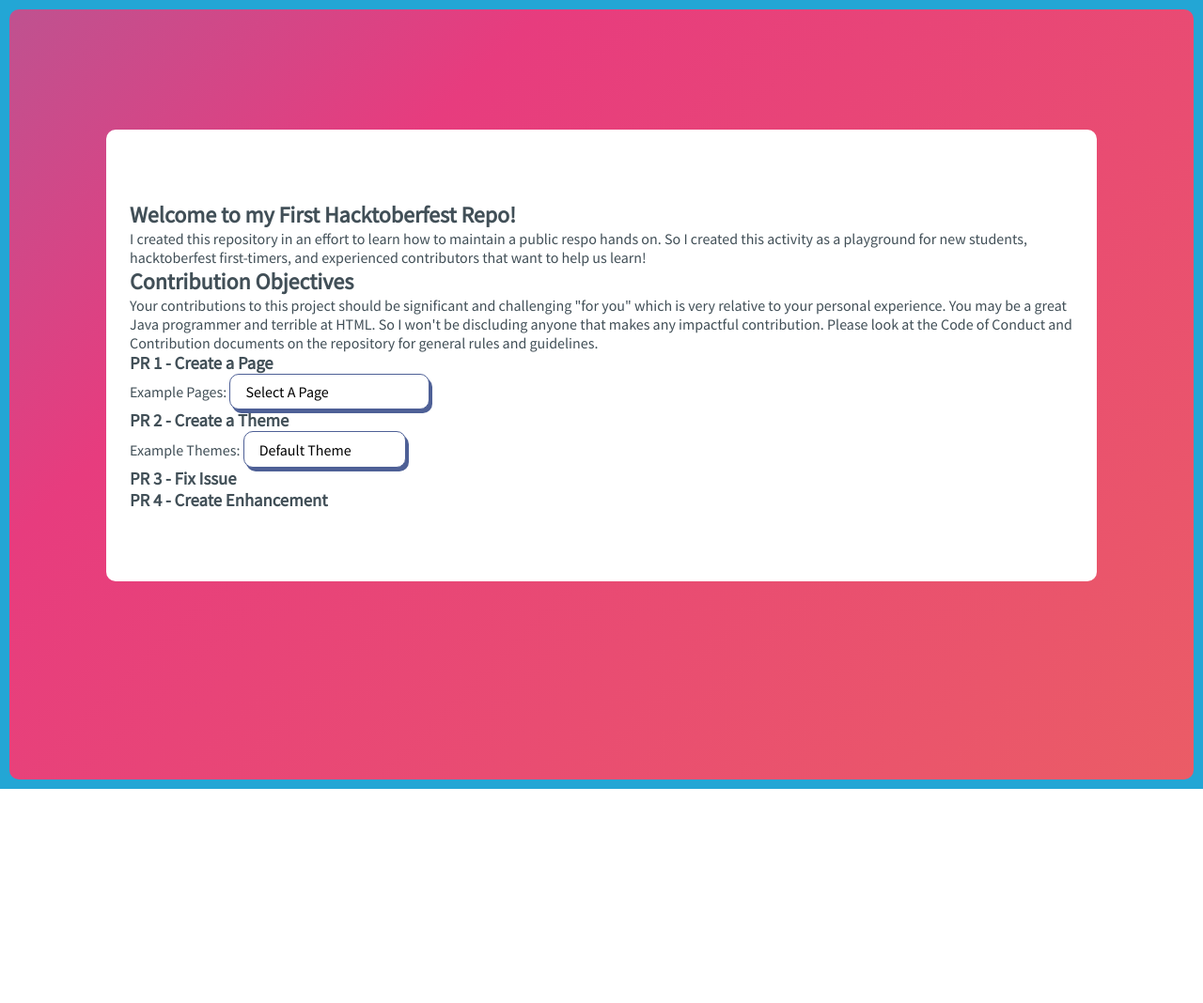
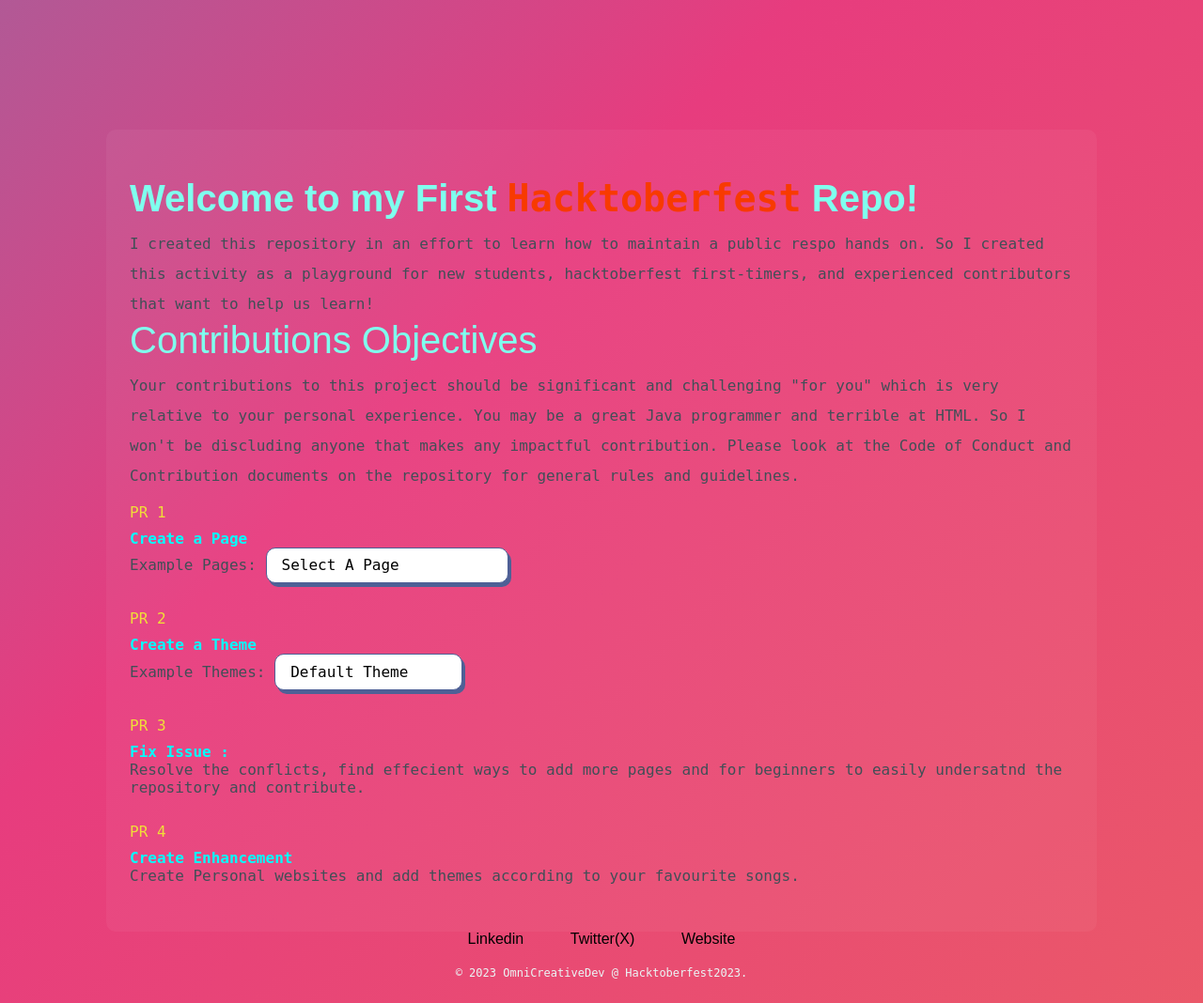
Before and after one commit to omicreativedev/ThemeSwitcher, a PHP site: page / in a window 1280 px wide. Shown: the whole page at 94% size. Before the commit the page ends 840 px from the top, so only its background shows below. Run offline with PHP 8.4, Linux system fonts and the light colour scheme.

Commit message:
First Commit

```diff
--- a/index.html
+++ b/index.html
@@ -14,44 +14,67 @@
 </head>
 <body>
  <div class="profile-content">
- <div class="page-main">
+ <div class="page-main" >
 
     <main>
-        <h2>Welcome to my First Hacktoberfest Repo!</h2>
-        <p>I created this repository in an effort to learn how to maintain a public respo hands on. So I created this activity as a playground for new students, hacktoberfest first-timers, and experienced contributors that want to help us learn!</p>
-<h2>Contribution Objectives</h2>
-<p>Your contributions to this project should be significant and challenging "for you" which is very relative to your personal experience. You may be a great Java programmer and terrible at HTML. So I won't be discluding anyone that makes any impactful contribution. Please look at the Code of Conduct and Contribution documents on the repository for general rules and guidelines.</p>
+        <h2 class="heading"><span style="color:rgb(127, 255, 238) ; "><strong>Welcome to my First</strong></span> <span style="color: rgb(248, 58, 0); font-family: JetBrains Mono, monospace;"><strong>Hacktoberfest</strong></span> <span style="color: rgb(127, 255, 238);"><strong>Repo!</strong></span></h2>
+        <p id="dark_text">I created this repository in an effort to learn how to maintain a public respo hands on. So I created this activity as a playground for new students, hacktoberfest first-timers, and experienced contributors that want to help us learn!</p>
 
-           <h3>PR 1 - Create a Page</h3>
+        <h2 class="heading"><span style="color:rgb(127, 255, 238) ; ">Contributions</span>
+            <span style="color: rgb(127, 255, 238);">Objectives</span></h2>
+
+<p id="dark_text">Your contributions to this project should be significant and challenging "for you" which is very relative to your personal experience. You may be a great Java programmer and terrible at HTML. So I won't be discluding anyone that makes any impactful contribution. Please look at the Code of Conduct and Contribution documents on the repository for general rules and guidelines.</p>
+
+          <div id="space" style="padding-top: 10px;"> <h3 class="brg" style="padding-bottom: 0;"> PR 1 </h3><h4 style="padding-top: o;"> Create a Page</h4>
 
 <!-- Page Selection Dropdown -->
 <div class="page-selection">
-    <label for="page-select">Example Pages:</label>
+    <label for="page-select" id="dark_text">Example Pages:</label>
     <select id="page-select" onchange="changePage()">
         <option value="">Select A Page</option>
     </select>
 </div>
 
-<h3>PR 2 - Create a Theme</h3>
+</div>
+
+<div class="space">
+<h3 class="brg"> PR 2 </h3><h4> Create a Theme</h4>
 
 <!-- Theme Switching Dropdown -->
 <div class="theme-switch">
-    <label for="theme-select">Example Themes:</label>
+    <label for="theme-select" id="dark_text" >Example Themes:</label>
     <select id="theme-select" onchange="changeTheme()">
-        <option value="">Default Theme</option>
+        <option value="" >Default Theme</option>
     </select>
+</div>
 </div>
 
 
 
+         <div class="space"><h3 class="brg"> PR 3 </h3>
+            <h4 style="padding-top: 5px;">Fix Issue : </h4>
+       <span id="dark_text"  style="padding-top: 30px;">Resolve the conflicts, find effecient ways to add more pages and for beginners to easily undersatnd the repository and contribute.
+        </span></div>
 
-               <h3>PR 3 - Fix Issue</h3>
-               <h3>PR 4 - Create Enhancement</h3>
+              <div class="space"><h3 class="brg"> PR 4 </h3><h4>Create Enhancement</h4>
+            <span id="dark_text" style="padding-top: 20px;">Create Personal websites and add themes according to your favourite songs.
+            </span></div>
     </main>
-    </div>
+
+
+
+ </div>
 
 
   </div>
+
+<div class="bottom-container">
+    <a class="footer-link" href="https://www.linkedin.com/in/sshunamon/">Linkedin</a>
+    <a class="footer-link" href="https://twitter.com/omicreativedev">Twitter(X)</a>
+    <a class="footer-link" href="https://qoto.org/@omi">Website</a>
+    <p class="copyright">© 2023 OmniCreativeDev @ Hacktoberfest2023.</p>
+</div>
+
 
 <script>
 
--- a/layout.css
+++ b/layout.css
@@ -3,3 +3,87 @@ CSS Code in this file should apply to every
 page on the website and not include any
 aesthetic styling.
 */
+body {
+    background: rgba(76, 175, 79, 0);
+    margin: 0;
+    text-align: center;
+    font-family: JetBrains Mono, monospace;
+    -webkit-font-smoothing: antialiased;
+        -moz-osx-font-smoothing: grayscale;
+        scroll-behavior: smooth;
+    display: block;
+    align-self: end;
+    text-decoration-thickness:72;
+     Left: 0; Top:0 ;
+     Width:917;
+
+}
+p {
+    line-height: 2;
+}
+
+h1 {
+    color: #66BFBF;
+    font-size: 5.625rem;
+    margin: 50px auto 0 auto;
+    font-family: 'Sacramento', cursive;
+}
+
+h2 {
+    color: #66BFBF;
+    font-family: 'Montserrat', sans-serif;
+    font-size: 2.5rem;
+    font-weight: normal;
+    padding-bottom: 10px;
+}
+
+h3 {
+color: rgb(236, 66, 55);
+    text-transform: uppercase;
+    font-size: 16px;
+    font-style: normal;
+    font-weight: 400;
+    line-height: 26px;
+}
+
+h4{
+    padding-top: 5px;
+    color:aqua;
+
+
+}
+a {
+    color: black;
+    font-family: 'Montserrat', sans-serif;
+    margin: 10px 20px;
+    text-decoration: none;
+}
+
+a:hover {
+    color: #EAF6F6;
+}
+.bottom-container {
+    background: rgba(76, 175, 79, 0);
+    padding: 150px 0 10px;
+}
+.copyright {
+    color: #EAF6F6;
+    font-size: 0.75rem;
+    padding: 15px 0 10px;
+}
+
+
+#fiy:hover
+{
+    text-shadow: .5px 1px yellow;
+
+
+}
+#fly{
+    transition: text-shadow 2s;
+    transition-delay: 2s;
+}
+
+.space{
+    padding-top: 25px;
+}
--- a/pages/omicreativedev.html
+++ b/pages/omicreativedev.html
@@ -38,8 +38,8 @@
             <img src="https://avatars.githubusercontent.com/u/82254764?v=4" alt="@omicreativedev">
         </section>
         <section class="profile-info">
-            <h1 class="name">@omicreativedev</h1>
-            <h2>Computer Science Student</h2>
+            <h1 class="name" style="color: black;">@omicreativedev</h1>
+            <h2 style="color: black;">Computer Science Student</h2>
         </section>
         <section class="profile-links">
             <a href="https://twitter.com/omicreativedev" >
--- a/pages/thankyou.html
+++ b/pages/thankyou.html
@@ -38,7 +38,7 @@
             <img src="https://omicreativedev.github.io/hacktoberfest2023/pages/img/thankyou/contributor_badge.png" alt="Official Contributor Badge" height="231" width="196">
         </section>
         <section class="profile-info">
-            <h1 class="name">Contributor Recognition</h1>
+            <h1 class="name" style="color: black;">Contributor Recognition</h1>
 
         </section>
         <section class="profile-links">
--- a/themes/light.css
+++ b/themes/light.css
@@ -7,10 +7,25 @@ padding:0
 
 /* Default Theme Styles */
 body {
-background-color:#23a6d5;
-color:#333;
+
+color: #414f57;
+    background: linear-gradient(-45deg, #ee7752, #e73c7e, #23a6d5, #23d5ab);
+    background-size: 400% 400%;
+    animation: gradient 15s ease infinite;
 margin:0;
 padding:0
+}
+
+.brg {
+
+
+    color: rgb(240, 222, 56);
+    text-transform: uppercase;
+    font-size: 16px;
+    font-style: normal;
+    font-weight: 400;
+    line-height: 26px;
+
 }
 
 .profile-nav {
@@ -22,13 +37,10 @@ margin:4px
 margin:10px;
 padding:10px;
 border-radius:10px;
-font-family:"Source Sans Pro",'Lucida Sans','Lucida Sans Regular','Lucida Grande','Lucida Sans Unicode',Geneva,Verdana,sans-serif;
+font-family: JetBrains Mono, monospace;
 font-weight:300;
 text-align:center;
-color:#414f57;
-background:linear-gradient(-45deg, #ee7752, #e73c7e, #23a6d5, #23d5ab);
-background-size:400% 400%;
-animation:gradient 15s ease infinite;
+
 height:100vh
 }
 
@@ -135,12 +147,14 @@ bottom:0
 }
 div.page-main {
 width:85%;
-background-color:white;
+background-color:rgba(255, 255, 255, 0.044);
 border-radius:10px;
 text-align:left;
 box-sizing:border-box;
 padding:75px 25px;
 display:inline-block;
+padding-top: 50px;
+padding-bottom: 50px;
 
 margin-top:calc(((100vh - 565px) / 2))
 }
@@ -154,6 +168,7 @@ box-sizing:border-box;
 padding:75px 25px;
 display:inline-block;
 height:490px;
+
 margin-top:calc(((100vh - 565px) / 2))
 }
 
```
Also changed, not shown: themes/dark.css (+43 -12 lines), themes/fall.css (+21 -6 lines), themes/galaxy.css (+27 -8 lines).
